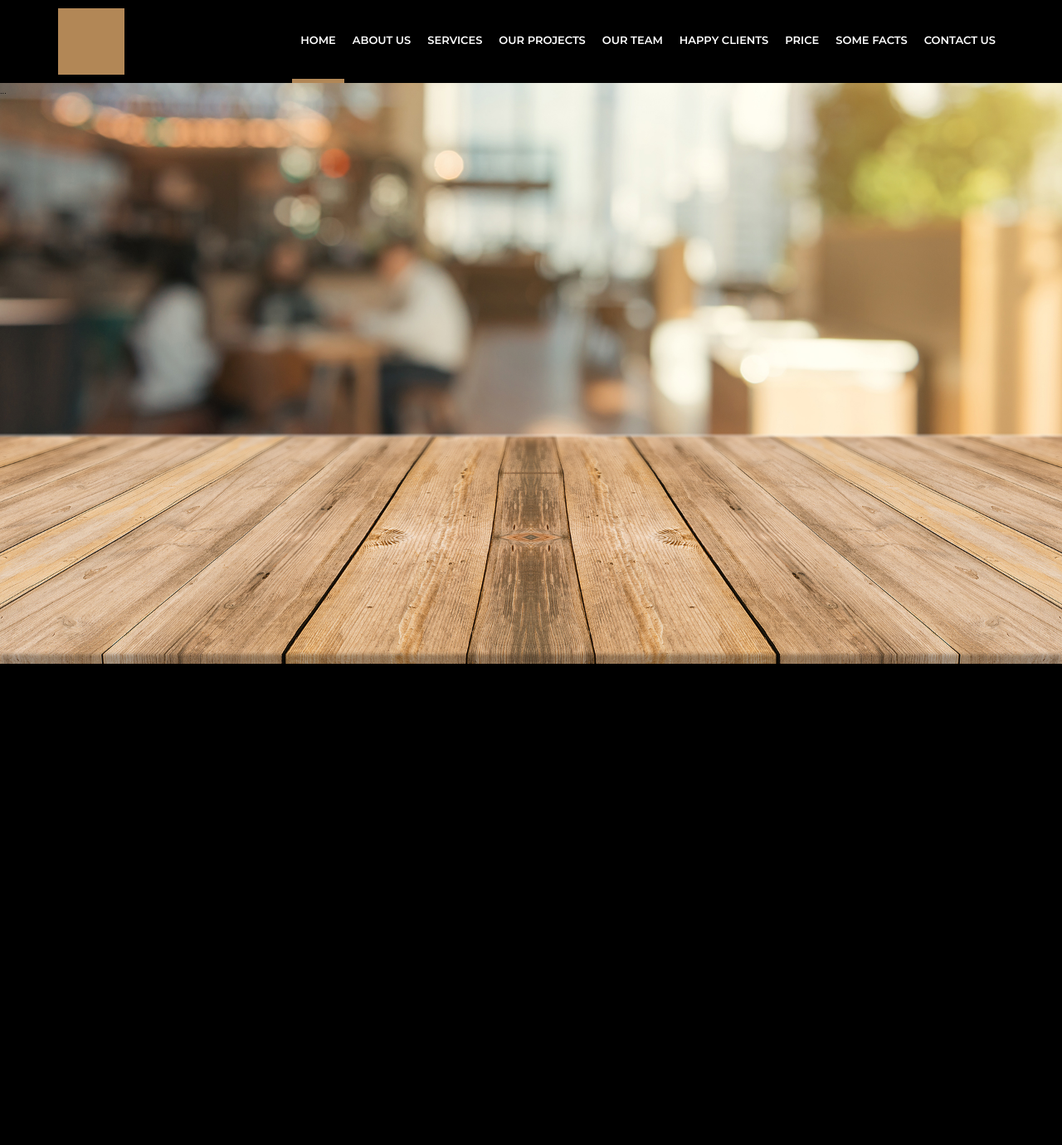
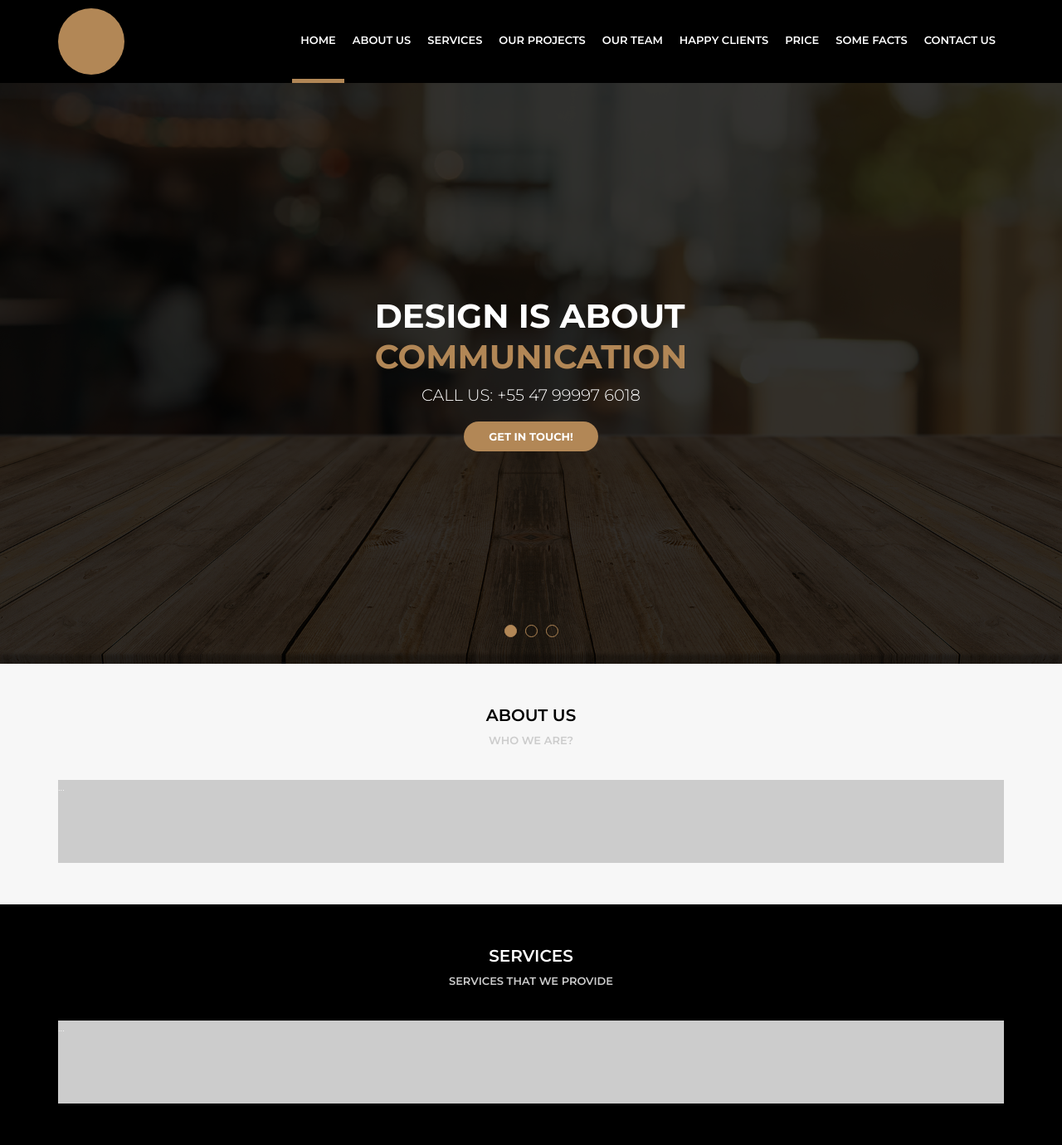
Before and after one commit to jonathanalves25/curso_pzp, a PHP site: page /home.html in a window 1280 px wide. Shown: the whole page at 83% size. Before the commit the page ends 800 px from the top, so only its background shows below. Run offline with PHP 8.4, Linux system fonts and the light colour scheme.

Commit message:
finalizado o banner e iniciando a section

```diff
--- a/awax/assets/css/style.css
+++ b/awax/assets/css/style.css
@@ -7,6 +7,7 @@
 body {
     font-family:'Montserrat', Arial, Arial, Helvetica, sans-serif;
     font-size:13px;
+    overflow-x: hidden;
 }
 
 header {
@@ -31,6 +32,7 @@ header {
     width:80px;
     height:80px;
     background-color:#B28756;
+    border-radius:40px;
 }
 
 .menu {
@@ -72,4 +74,124 @@ header {
     background-image: url('../images/bg.jpg');
     background-size:cover;
     background-position:center;
+    overflow:hidden;
 }
+
+.banner .sliders {
+    width:1000vw;
+    height:100%;
+}
+
+.banner .slide {
+    width:100vw;
+    height:100%;
+    display:inline-block;
+    background-color:rgba(0, 0, 0, 0.8);
+}
+
+.banner .slidearea {
+    height:100%;
+    display:flex;
+    flex-direction: column;
+    align-items:center;
+    justify-content: center;
+    text-transform:uppercase;
+    color:#fff;
+}
+
+.banner .slidearea h1 {
+    font-weight:bold;
+    font-size:40px;
+}
+
+.banner .slidearea span {
+    color:#B28756;
+}
+
+.banner .slidearea h2 {
+    margin-top:10px;
+    font-weight:lighter;
+}
+
+.banner a {
+    display:block;
+    background-color:#B28756;
+    padding:10px 30px;
+    text-decoration: none;
+    font-weight:bold;
+    color:#fff;
+    margin-top:20px;
+    border-radius:20px;
+}
+
+.banner .sliders-pointers {
+    width:100vw;
+    height:20px;
+    position:absolute;
+    margin-top:-50px;
+    display:flex;
+    align-items:center;
+    justify-content: center;
+}
+
+.banner .pointers {
+    width:15px;
+    height:15px;
+    border:1px solid #B28756;
+    border-radius:8px;
+    margin-right:5px;
+    margin-left:5px;
+    cursor:pointer;
+}
+
+.banner .pointers.active {
+    background-color:#B28756;
+}
+
+.default {
+    padding-top:50px;
+    padding-bottom:50px;
+    color:#fff;
+}
+
+.default .section-title,
+.default .section-desc {
+    text-align:center;
+    text-transform:uppercase;
+    font-weight:600;
+}
+
+.default .section-title {
+    color:#000;
+    font-size:20px;
+}
+
+.default .section-desc {
+    color:#CCC;
+    padding-top:10px;
+    padding-bottom:40px;
+}
+
+.default .section-body {
+    max-width:1140px;
+    min-height:100px;
+    background-color:#CCC;
+    margin:auto;
+
+}
+
+.default.light {
+    background-color:#F7F7F7;
+}
+
+.default.light .section-title {
+    color:#000;
+}
+
+.default.dark {
+    background-color:#000;
+}
+
+.default.dark .section-title {
+    color:#fff;
+}
--- a/awax/home.html
+++ b/awax/home.html
@@ -36,8 +36,39 @@
     <section class="banner">
         <div class="sliders">
             <div class="slide">
-                ...
+                <div class="slidearea">
+                    <h1>Design is about<br><span>Communication</span></h1>
+                    <h2>Call Us: +55 47 99997 6018</h2>
+                    <a href="">Get in touch!</a>
+                </div>
             </div>
+            <div class="slide">
+                ...2
+            </div>
+            <div class="slide">
+                ...3
+            </div>
+        </div>
+        <div class="sliders-pointers">
+            <div class="pointers active"></div>
+            <div class="pointers"></div>
+            <div class="pointers"></div>
+        </div>
+    </section>
+
+    <section class="default light">
+        <div class="section-title">About Us</div>
+        <div class="section-desc">Who we are?</div>
+        <div class="section-body">
+            ...
+        </div>
+    </section>
+
+    <section class="default dark">
+        <div class="section-title">Services</div>
+        <div class="section-desc">Services that we provide</div>
+        <div class="section-body">
+            ...
         </div>
     </section>
 </main>
```
